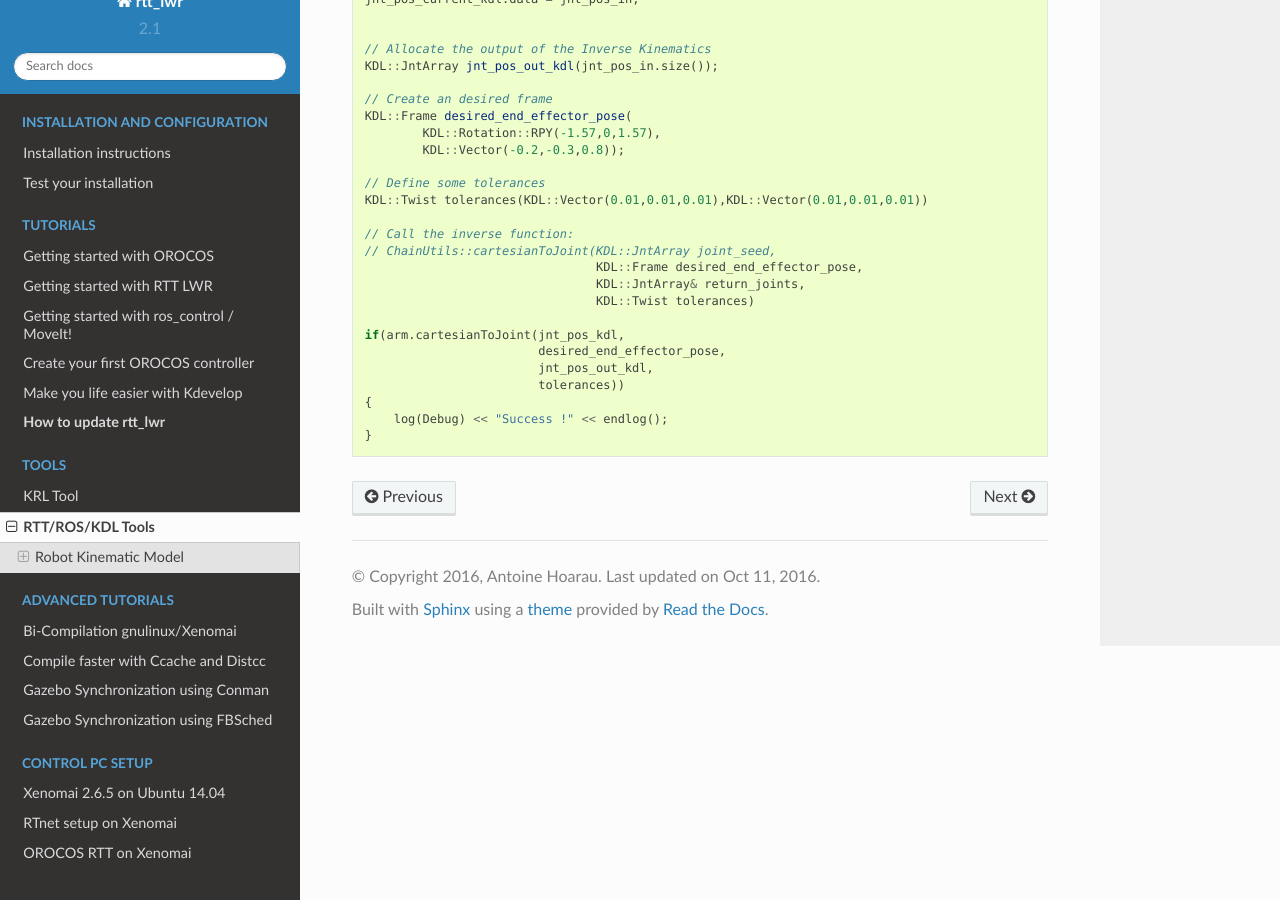
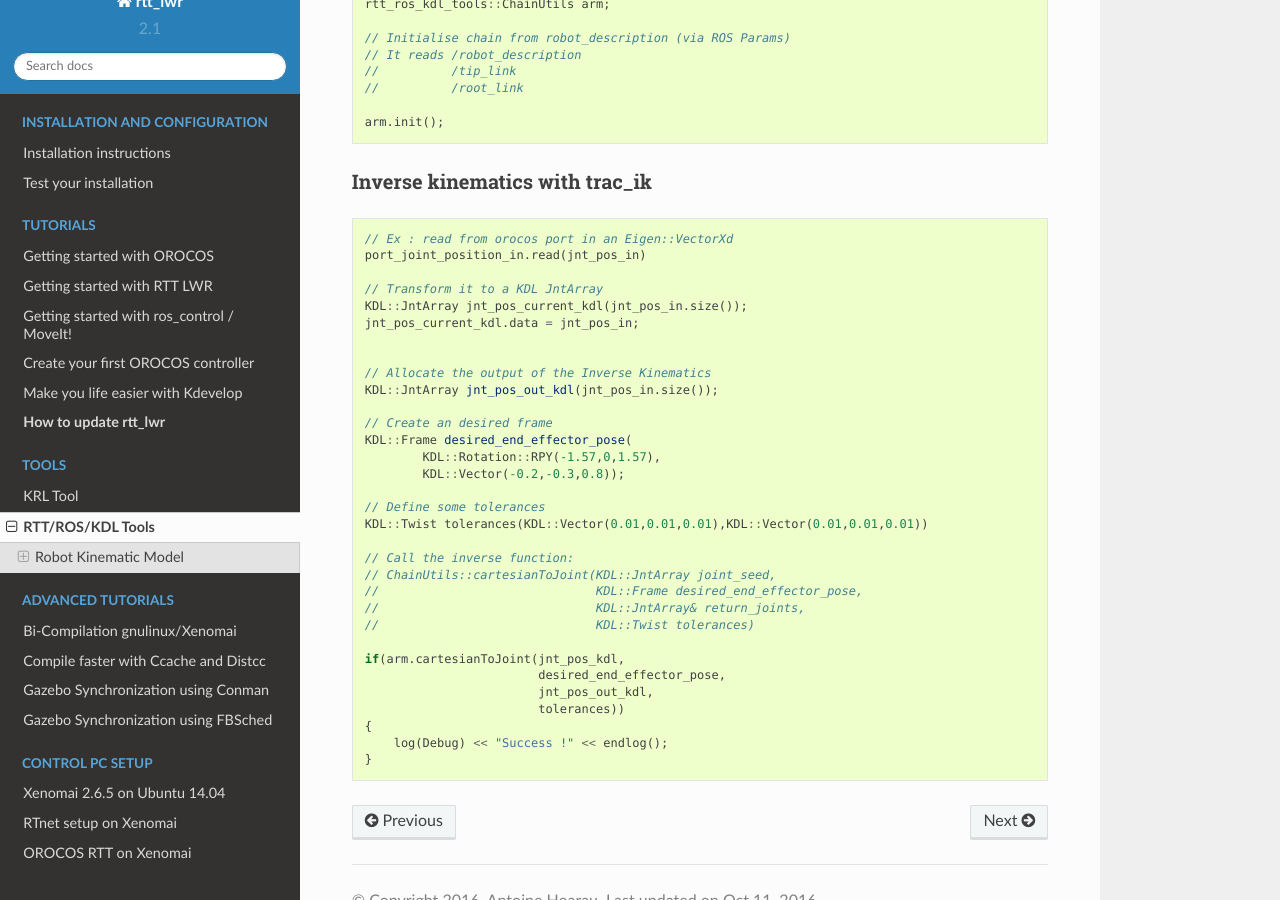
Before and after one commit to kuka-isir/rtt_lwr, a Sphinx documentation site: the page built from docs/source/tools/toolbox.rst, in a window 1280 px wide and 900 px high, scrolled down 1699 px. Built offline with Sphinx 7.4.7 and the Read the Docs theme 2.0.0, drawn with Linux system fonts in a browser that asks for light colours.

```diff
--- a/docs/source/tools/toolbox.rst
+++ b/docs/source/tools/toolbox.rst
@@ -28,6 +28,9 @@ All those parameters must live in the relative namespace (http://wiki.ros.org/Na
 .. note::
 
     If you use the ``rtt_lwr`` tools, like the generated ``run.launch`` linked to ``lwr_utils``, the params are **automatically** sent when you'll run your controller.
+
+.. image:: https://docs.google.com/drawings/d/1IsCpcNgwbicAzSDBb1ejsGLNkccFDNkBfcELeXQbdK8/pub?w=668&amp;h=602
+
 
 Build your ChainUtils model
 ~~~~~~~~~~~~~~~~~~~~~~~~~~~
@@ -94,9 +97,9 @@ Inverse kinematics with trac_ik
 
     // Call the inverse function:
     // ChainUtils::cartesianToJoint(KDL::JntArray joint_seed,
-                                    KDL::Frame desired_end_effector_pose,
-                                    KDL::JntArray& return_joints,
-                                    KDL::Twist tolerances)
+    //                              KDL::Frame desired_end_effector_pose,
+    //                              KDL::JntArray& return_joints,
+    //                              KDL::Twist tolerances)
 
     if(arm.cartesianToJoint(jnt_pos_kdl,
                             desired_end_effector_pose,
```
Also changed, not shown: docs/source/_static/frames.png (added).
